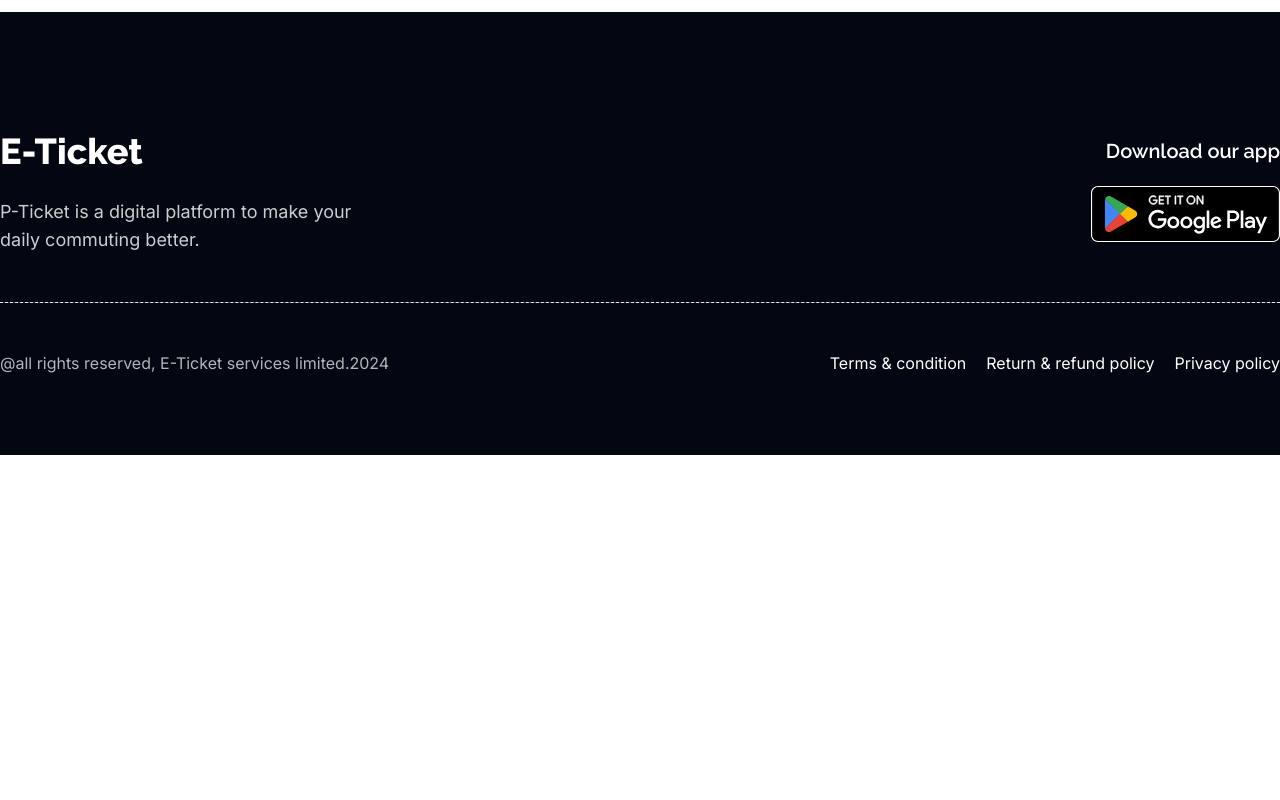
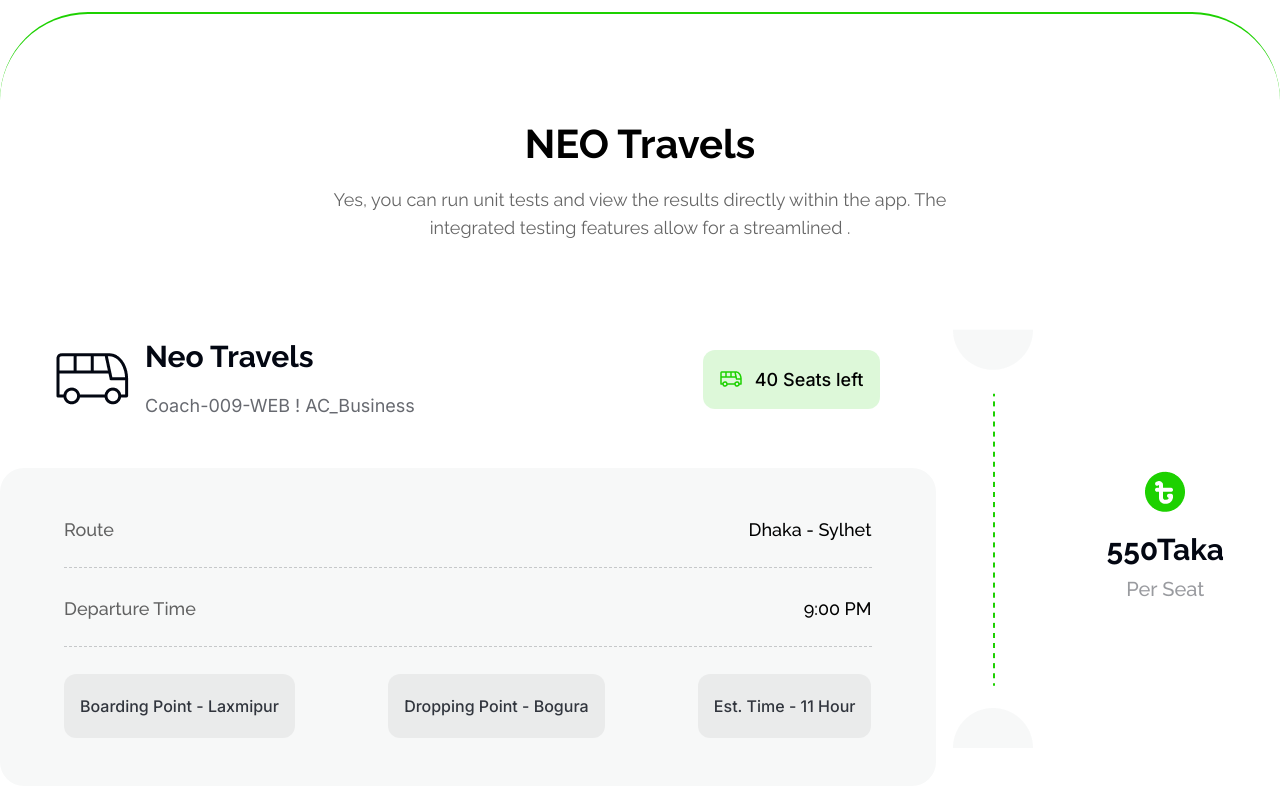
Before and after one commit to SM-Noushan/e-ticket-landing-page-ph-assignment-5, a plain HTML site: page index.html in a window 1280 px wide. Shown: the part 1420-2220 px from the top of the page. Before the commit the page ends 1875 px from the top, so only its background shows below. Drawn offline with nearby package versions, Linux system fonts and the light colour scheme.

Commit message:
added travel details

```diff
--- a/index.html
+++ b/index.html
@@ -97,9 +97,12 @@
                         you can run unit tests and view the results directly within the app. The integrated testing
                         features
                         allow for a streamlined .</p>
-                    <button type="button"
-                        class="text-secondary bg-primary hover:bg-primary/60 focus:ring-4 focus:outline-none focus:ring-primary/20 font-bold rounded-xl text-xl leading-normal px-3 md:px-7 py-4 md:py-4 text-center dark:bg-blue-600 dark:hover:bg-blue-700 dark:focus:ring-blue-800"><a
-                            href="#ticket-sect">Buy Tickets</a>
+                    <a href="#book-now" type="button">
+                        <button type="button"
+                            class="text-secondary bg-primary hover:bg-primary/60 focus:ring-4 focus:outline-none focus:ring-primary/20 font-bold rounded-xl text-xl leading-normal px-3 md:px-7 py-4 md:py-4 text-center dark:bg-blue-600 dark:hover:bg-blue-700 dark:focus:ring-blue-800">Buy
+                            Tickets
+                        </button>
+                    </a>
                 </div>
                 <div
                     class="flex flex-col md:flex-row justify-center gap-6 mt-12 md:mt-0 px-4 md:px-0 md:relative md:top-[80px]">
@@ -191,6 +194,83 @@
                         href="#">See All Offers</a>
             </div>
         </section>
+        <!-- ticket-booking section -->
+        <section id="book-now" class="py-28 border-t-2 border-t-primary rounded-t-[88px]">
+            <!-- travel details -->
+            <div class="container mx-auto max-w-screen-xl">
+                <div class="*:font-raleway *:text-seconday text-center">
+                    <h1 class="text-3xl md:text-[40px] font-bold">NEO Travels</h1>
+                    <p class="mt-6 opacity-60 text-sm md:text-lg font-normal max-w-[691px] mx-auto dark:text-gray-400">
+                        Yes, you
+                        can run
+                        unit tests and view the results directly within the app. The integrated testing features allow
+                        for a streamlined .</p>
+                </div>
+                <div class="mt-12">
+                    <div class="flex justify-between rounded-3xl">
+                        <div class="">
+                            <div class="md:px-14 md:py-11 flex justify-between items-center gap-72">
+                                <div class="flex items-center gap-4">
+                                    <img src="B9A5-smart-ticketing/images/bus-logo.png" alt="icon-bus">
+                                    <p class="text-secondary font-raleway font-bold text-3xl leading-normal">Neo
+                                        Travels <br> <span
+                                            class="opacity-60 font-inter font-normal text-lg leading-normal">Coach-009-WEB
+                                            ! AC_Business</span></p>
+                                </div>
+                                <div class="flex items-center bg-primary/15 p-4 rounded-xl gap-3">
+                                    <img src="B9A5-smart-ticketing/images/bus-icon.png" alt="icon-bus">
+                                    <p class="font-inter text-lg leading-normal font-medium"> <span
+                                            id="numberOfSeats">40</span>
+                                        Seats left</p>
+                                </div>
+                            </div>
+                            <div class="bg-[#F7F8F8] rounded-3xl py-6 px-16">
+                                <div
+                                    class="md:py-6 flex justify-between items-center w-full gap-72 *:font-raleway *:text-seconday *:font-medium">
+                                    <p class="opacity-60  text-lg leading-normal">Route</p>
+                                    <p class="text-lg leading-normal">Dhaka - Sylhet</p>
+                                </div>
+                                <hr class="h-1 border-dashed border-secondary/20">
+                                <div
+                                    class="md:py-6 flex justify-between items-center w-full gap-72 *:font-raleway *:text-seconday *:font-medium">
+                                    <p class="opacity-60  text-lg leading-normal">Departure Time</p>
+                                    <p class="text-lg leading-normal">9:00 PM</p>
+                                </div>
+                                <hr class="h-1 border-dashed border-secondary/20">
+                                <div
+                                    class="md:py-6 flex justify-between items-center *:font-raleway *:text-seconday *:font-medium">
+                                    <div class="px-4 py-5 rounded-xl bg-secondary/5">
+                                        <p class="text-secondary/80 text-base leading-normal font-inter font-medium">
+                                            Boarding Point -
+                                            Laxmipur</p>
+                                    </div>
+                                    <div class="px-4 py-5 rounded-xl bg-secondary/5">
+                                        <p class="text-secondary/80 text-base leading-normal font-inter font-medium">
+                                            Dropping Point - Bogura</p>
+                                    </div>
+                                    <div class="px-4 py-5 rounded-xl bg-secondary/5">
+                                        <p class="text-secondary/80 text-base leading-normal font-inter font-medium">
+                                            Est. Time - 11 Hour</p>
+                                    </div>
+                                </div>
+                            </div>
+                        </div>
+                        <div class="flex items-center">
+                            <img src="B9A5-smart-ticketing/images/info-devider.png" alt="img-divider">
+                        </div>
+                        <!-- fare per seat -->
+                        <div
+                            class="md:px-14 md:py-11 flex flex-col justify-center items-center gap-4 font-raleway text-secondary text-center">
+                            <img src="B9A5-smart-ticketing/images/fare.png" alt="icon-fare">
+                            <p class="text-lg md:text-3xl font-bold">550Taka <br>
+                                <span class=" text-base md:text-xl md:leading-[40px] font-medium opacity-40">Per
+                                    Seat</span>
+                            </p>
+                        </div>
+                    </div>
+                </div>
+            </div>
+        </section>
     </main>
     <footer class="bg-secondary dark:bg-gray-900">
         <div class="mx-auto w-full max-w-screen-xl">
@@ -204,7 +284,9 @@
                 <div class="text-white text-center">
                     <h2 class="md:text-right mb-5 text-xl leading-normal font-raleway font-semibold">Download our app
                     </h2>
-                    <img src="B9A5-smart-ticketing/images/playstore.svg" alt="icon-playstore">
+                    <a href="https://play.google.com/store/games?hl=en&gl=US">
+                        <img src="B9A5-smart-ticketing/images/playstore.svg" alt="icon-playstore">
+                    </a>
                 </div>
             </div>
             <hr class="h-0 mb-12 bg-white/20 border-dashed dark:bg-gray-700">
```
